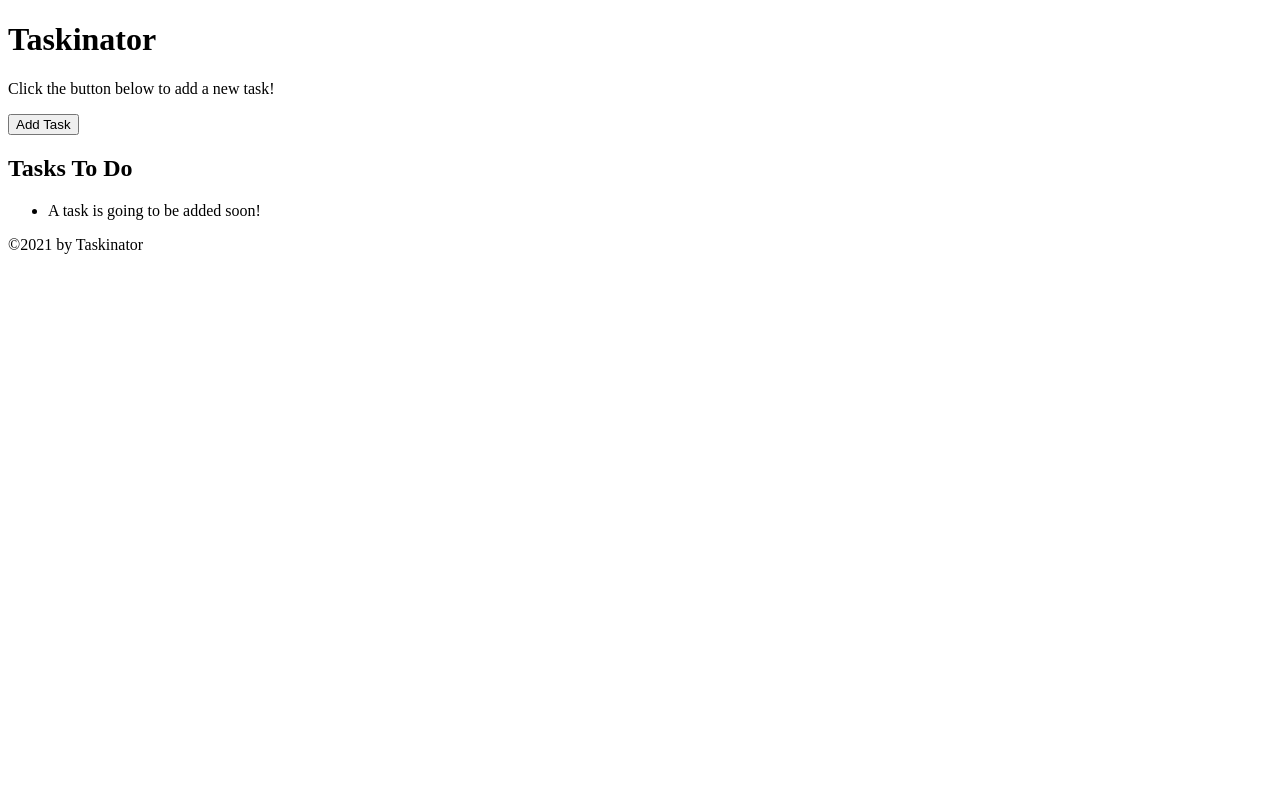
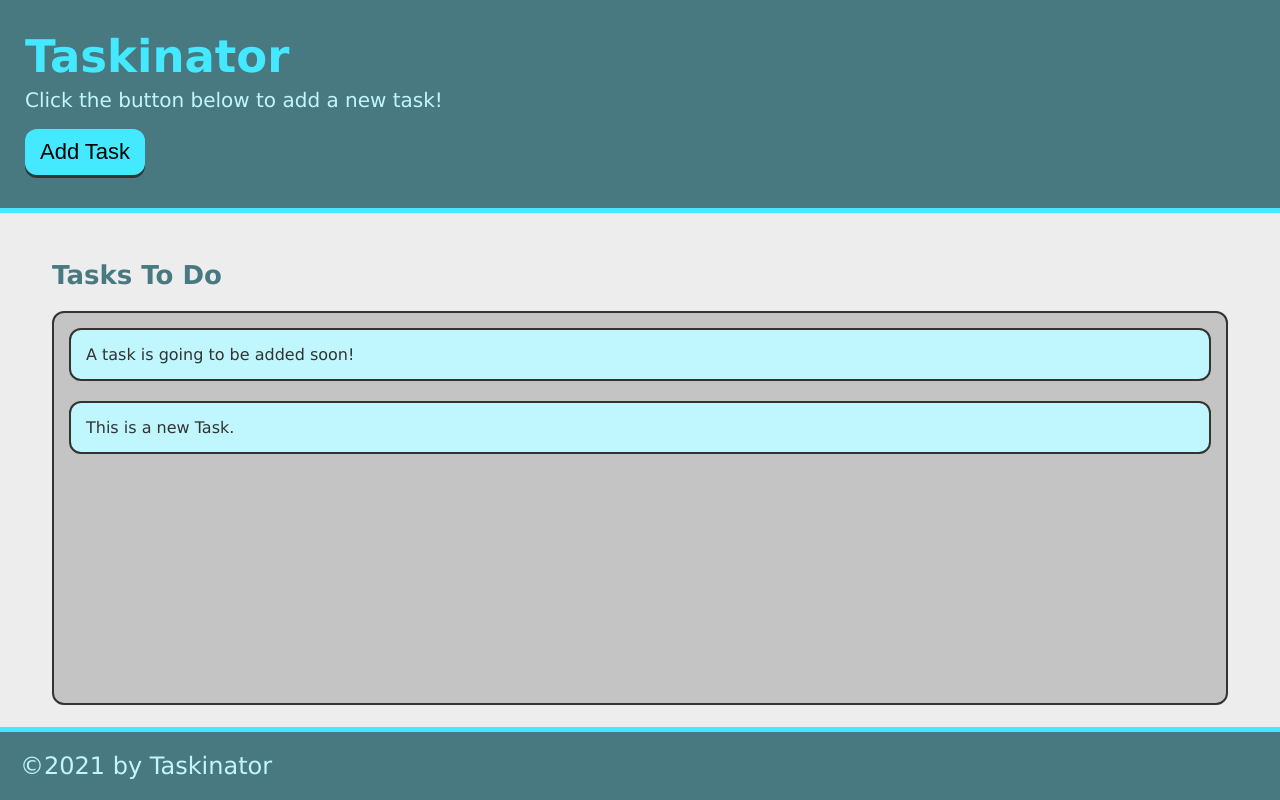
Before and after one commit to jidlebir/taskinator, a plain HTML site: page index.html in a window 1280 px wide. Both pictures are taken after a click on the button "Add Task". Drawn offline with Linux system fonts and the light colour scheme.

Commit message:
add ability to add task

```diff
--- a/assets/js/script.js
+++ b/assets/js/script.js
@@ -0,0 +1,11 @@
+var buttonEl = document.querySelector("#save-task");
+var tasksToDoEl = document.querySelector("#tasks-to-do");
+
+var createTaskHandler = function(){
+    var listItemEl = document.createElement("li");
+    listItemEl.className ="task-item";
+    listItemEl.textContent = "This is a new Task.";
+    tasksToDoEl.appendChild(listItemEl);
+}
+
+buttonEl.addEventListener("click", createTaskHandler);
--- a/index.html
+++ b/index.html
@@ -2,20 +2,21 @@
 <html lang="en">
     <head>
     <meta charset="UTF-8">
-    <meta name="viewport" content="width=devise-width, initail-scale=1.0">
+    <meta name="viewpoint" content="width=device-width. initial-scale=1.0"/>
     <meta http-equiv="X-UA-Compatible" contect="ie=edge">
+    <link rel="stylesheet" href="./assets/css/style.css" />
     <title>Taskinator</title>
     </head>
     <body>
         <header>
             <h1 class="page-title">Taskinator</h1>
             <p>Click the button below to add a new task!</p>
-            <button class="btn" >Add Task</button>
+            <button class="btn" id="save-task">Add Task</button>
         </header>
-        <main>
+        <main class="page-content">
             <section class="task-list-wrapper">
                 <h2 class="list-title">Tasks To Do</h2>
-                <ul class="task-list">
+                <ul class="task-list" id="tasks-to-do">
                         <li class="task-item">A task is going to be added soon!</li>
                 </ul>
             </section>
```
